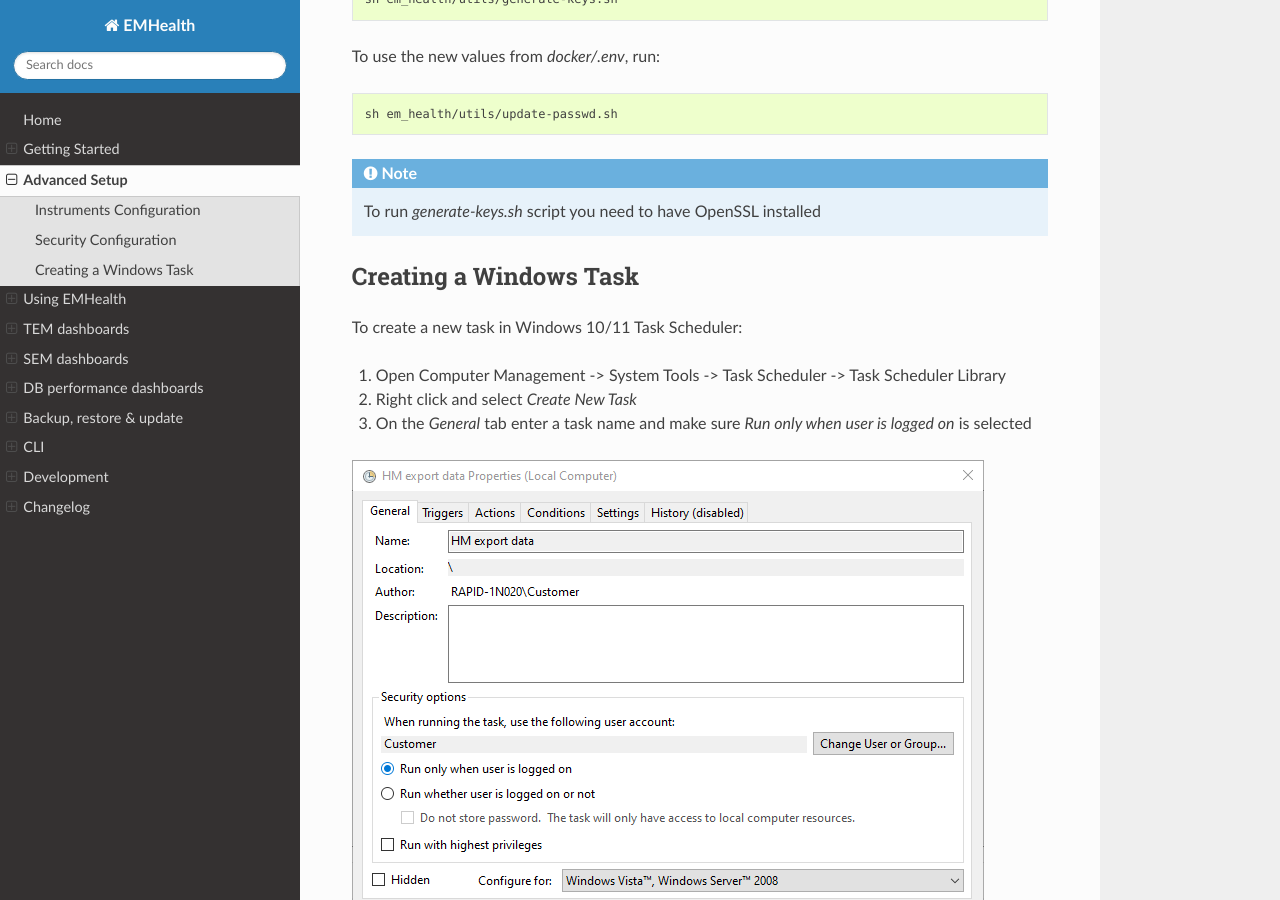
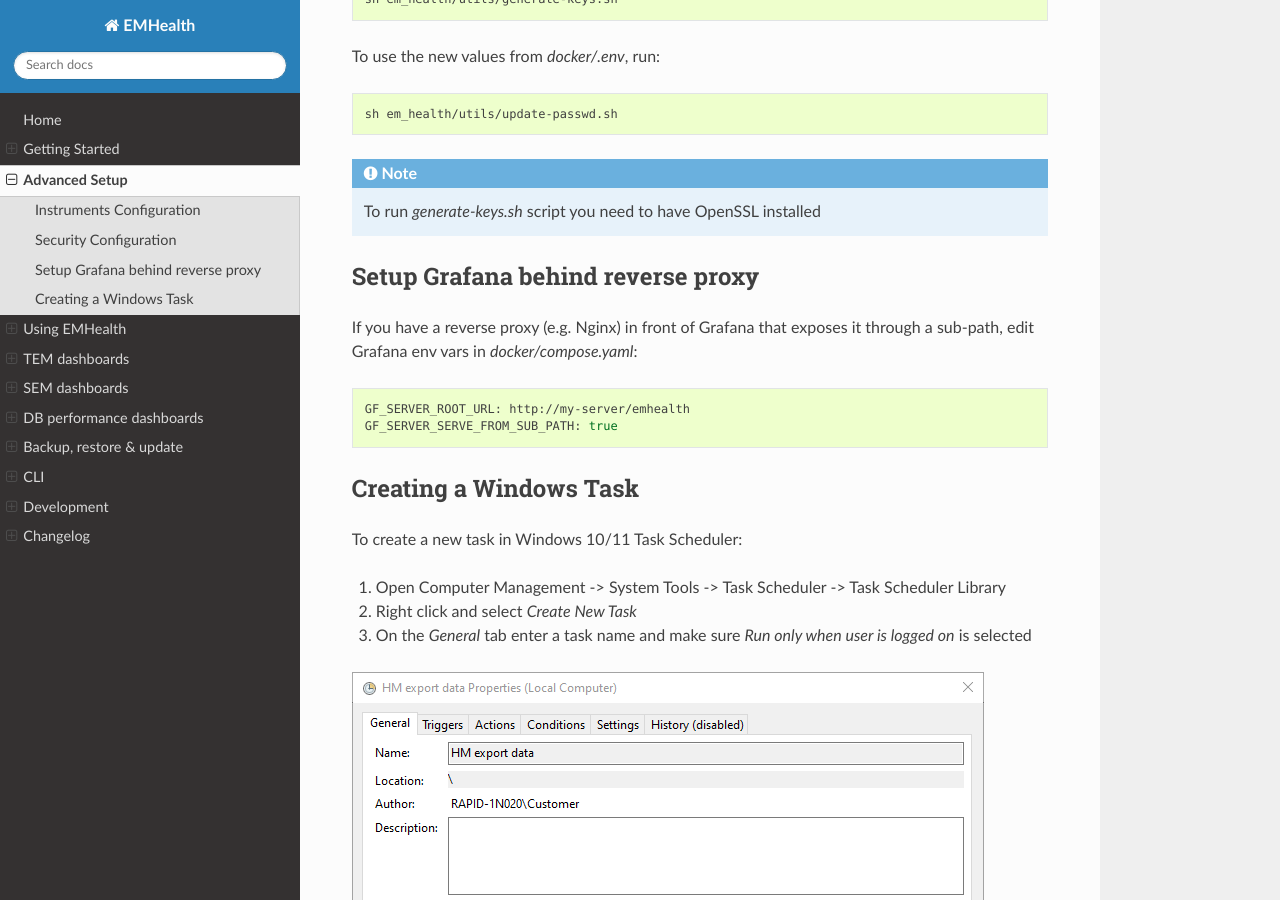
Before and after one commit to azazellochg/em_health, a Sphinx documentation site: the page built from docs/advanced_setup.rst, in a window 1280 px wide and 900 px high, scrolled down 1991 px. Built offline with Sphinx 7.4.7 and the Read the Docs theme 3.1.0, drawn with Linux system fonts in a browser that asks for light colours.

Commit message:
add a note about reverse proxy use

```diff
--- a/docs/advanced_setup.rst
+++ b/docs/advanced_setup.rst
@@ -63,6 +63,15 @@ To use the new values from `docker/.env`, run:
 
 .. note:: To run `generate-keys.sh` script you need to have OpenSSL installed
 
+Setup Grafana behind reverse proxy
+^^^^^^^^^^^^^^^^^^^^^^^^^^^^^^^^^^
+
+If you have a reverse proxy (e.g. Nginx) in front of Grafana that exposes it through a sub-path, edit Grafana env vars in `docker/compose.yaml`:
+
+.. code-block:: bash
+
+      GF_SERVER_ROOT_URL: http://my-server/emhealth
+      GF_SERVER_SERVE_FROM_SUB_PATH: true
 
 Creating a Windows Task
 ^^^^^^^^^^^^^^^^^^^^^^^
```
Also changed, not shown: 1 other file.
